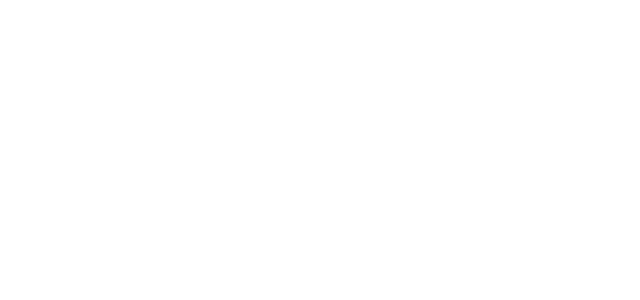
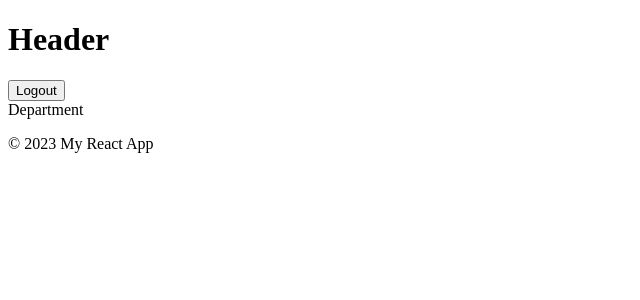
Before and after one commit to renosystems/HRMS-POC, a React (Create React App) app: page /departments/1 in a window 1280 px wide. Before the commit this address had no page. Shown: the top 300 px of the page, without its empty margins (0-640 px from the left). Built offline with nearby package versions, Linux system fonts and the light colour scheme; sample sign-in values are in the browser's storage.

Commit message:
update routes

```diff
--- a/src/App.js
+++ b/src/App.js
@@ -4,11 +4,12 @@
 import Dashboard from "./Pages/Dashboard";
 import CreateForm from "./Pages/CreateForm";
 import DataManagement from "./Pages/DataManagement";
-import Departments from "./Pages/DataManagement";
+import Departments from "./Pages/Departments";
 import Form from "./Pages/Form";
 import FormFields from "./Pages/FormFields";
 import Forms from "./Pages/Forms";
 import Users from "./Pages/Users";
+import Department from "./Pages/Departments/Department";
 
 function App() {
   return (
@@ -20,9 +21,10 @@
           <Route path="/createform" element={<CreateForm />} />
           <Route path="/datamanagement" element={<DataManagement />} />
           <Route path="/departments" element={<Departments />} />
-          <Route path="/form" element={<Form />} />
+          <Route path="/departments/:id" element={<Department />} />
           <Route path="/formfields" element={<FormFields />} />
           <Route path="/forms" element={<Forms />} />
+          <Route path="/forms/:id" element={<Form />} />
           <Route path="/users" element={<Users />} />
         </Route>
       </Routes>
--- /dev/null
+++ b/src/Pages/Departments/Department.js
@@ -0,0 +1,5 @@
+function Department() {
+  return <div>Department</div>;
+}
+
+export default Department;
```
